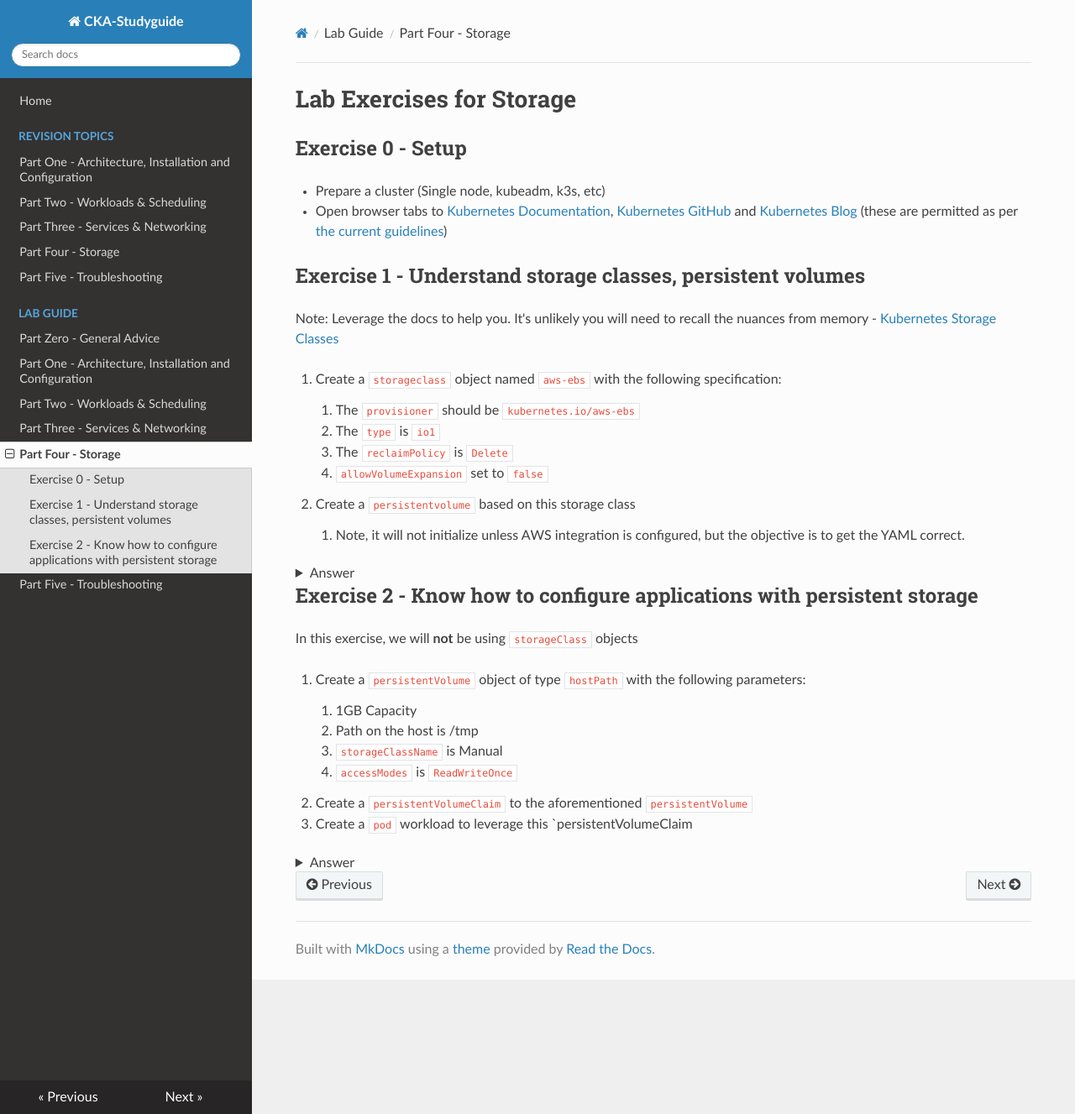
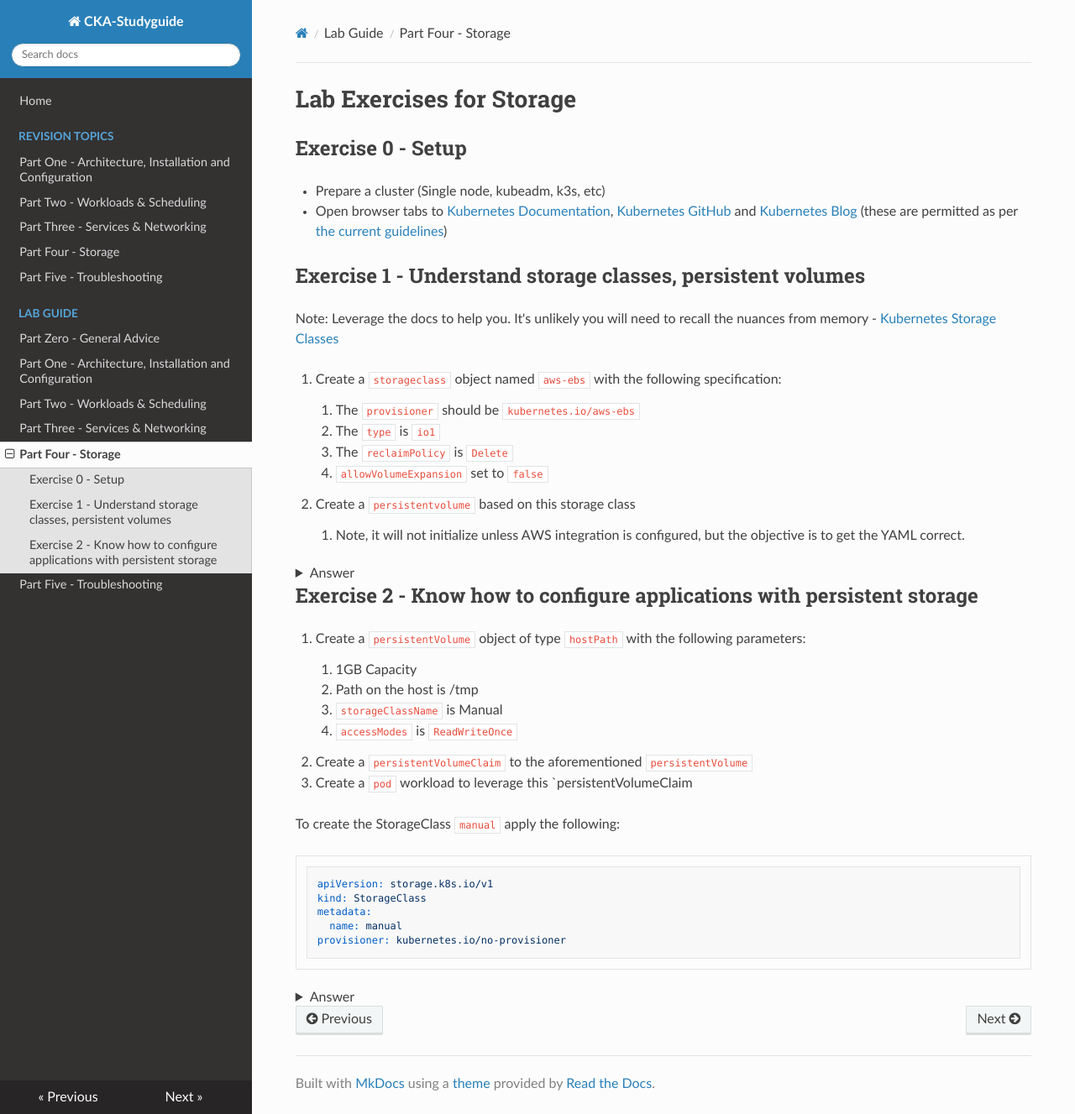
Before and after one commit to David-VTUK/CKA-StudyGuide, an MkDocs documentation site: the page built from cka-study-guide/docs/lab-guide/04-storage.md, in a window 1280 px wide and 1327 px high. Shown: the whole window at 84% size. Built offline with MkDocs 1.6.1, drawn with Linux system fonts in a browser that asks for light colours; nearby versions of some CDN libraries.

Commit message:
Update formatting and content

````diff
--- a/cka-study-guide/docs/lab-guide/04-storage.md
+++ b/cka-study-guide/docs/lab-guide/04-storage.md
@@ -66,8 +66,6 @@ Note: Leverage the docs to help you. It's unlikely you will need to recall the n
 
 ## Exercise 2 - Know how to configure applications with persistent storage
 
-In this exercise, we will **not** be using `storageClass` objects
-
 1. Create a `persistentVolume` object of type `hostPath` with the following parameters:
     1. 1GB Capacity
     2. Path on the host is /tmp
@@ -76,55 +74,65 @@ In this exercise, we will **not** be using `storageClass` objects
 2. Create a `persistentVolumeClaim` to the aforementioned `persistentVolume`
 3. Create a `pod` workload to leverage this `persistentVolumeClaim
 
+To create the StorageClass `manual` apply the following:
+
+```yaml
+apiVersion: storage.k8s.io/v1
+kind: StorageClass
+metadata:
+  name: manual
+provisioner: kubernetes.io/no-provisioner
+```
+
 ??? Answer
 
     ```yaml
     apiVersion: v1
     kind: PersistentVolume
     metadata:
-    name: pv-hostpath-1gb
+      name: pv-hostpath-1gb
     spec:
-    capacity:
-      storage: 1Gi
-    volumeMode: Filesystem
-    accessModes:
-      - ReadWriteOnce
-    persistentVolumeReclaimPolicy: Recycle
-    storageClassName: manual
-    hostPath:
-      path: /tmp
+      capacity:
+        storage: 1Gi
+      volumeMode: Filesystem
+      accessModes:
+        - ReadWriteOnce
+      persistentVolumeReclaimPolicy: Recycle
+      storageClassName: manual
+      hostPath:
+        path: /tmp
     ---
+    apiVersion: v1
     kind: PersistentVolumeClaim
-    apiVersion: v1
     metadata:
-    name: pvc-hostpath-claim
+      name: pvc-hostpath-claim
     spec:
-    accessModes:
-      - ReadWriteOnce
-    volumeMode: Filesystem
-    resources:
-      requests:
-        storage: 512Mi
-    storageClassName: manual
+      accessModes:
+        - ReadWriteOnce
+      volumeMode: Filesystem
+      resources:
+        requests:
+          storage: 512Mi
+      storageClassName: manual
     ---
     apiVersion: v1
     kind: Pod
     metadata:
-    name: pod-with-pvc
+      name: pod-with-pvc
     spec:
-    volumes:
-      - name: myvol
-        persistentVolumeClaim:
-          claimName: pvc-hostpath-claim
-    containers:
-    - name: busybox
-      image: busybox
-      args:
-      - sleep
-      - "1000000"
-      volumeMounts:
-        - mountPath: "/mnt/readonly"
-          name: myvol
+      volumes:
+        - name: myvol
+          persistentVolumeClaim:
+            claimName: pvc-hostpath-claim
+      containers:
+        - name: busybox
+          image: busybox
+          args:
+            - sleep
+            - "1000000"
+          volumeMounts:
+            - mountPath: "/mnt/readonly"
+              name: myvol
     ```
 
     Validate with:
@@ -139,5 +147,4 @@ In this exercise, we will **not** be using `storageClass` objects
 
     NAME                                       STATUS   VOLUME            CAPACITY   ACCESS MODES   STORAGECLASS   AGE
     persistentvolumeclaim/pvc-hostpath-claim   Bound    pv-hostpath-1gb   1Gi        RWO            manual         2m7s
-
     ```
````
Also changed, not shown: cka-study-guide/docs/lab-guide/01-architcture-installation-configuration.md (+22 -18 lines), cka-study-guide/docs/lab-guide/02-workloads-and-scheduling.md (+2 -4 lines), cka-study-guide/docs/lab-guide/05-troubleshooting.md (+10 -4 lines).
